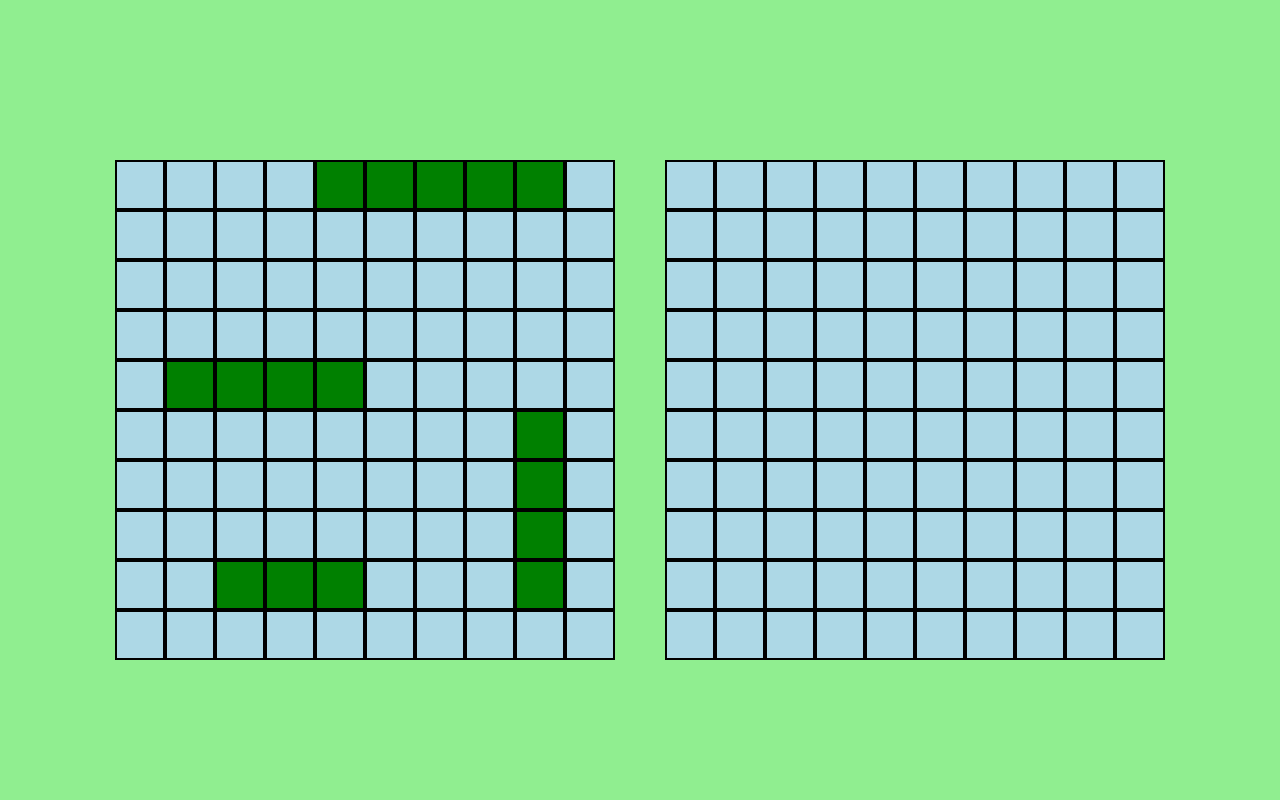
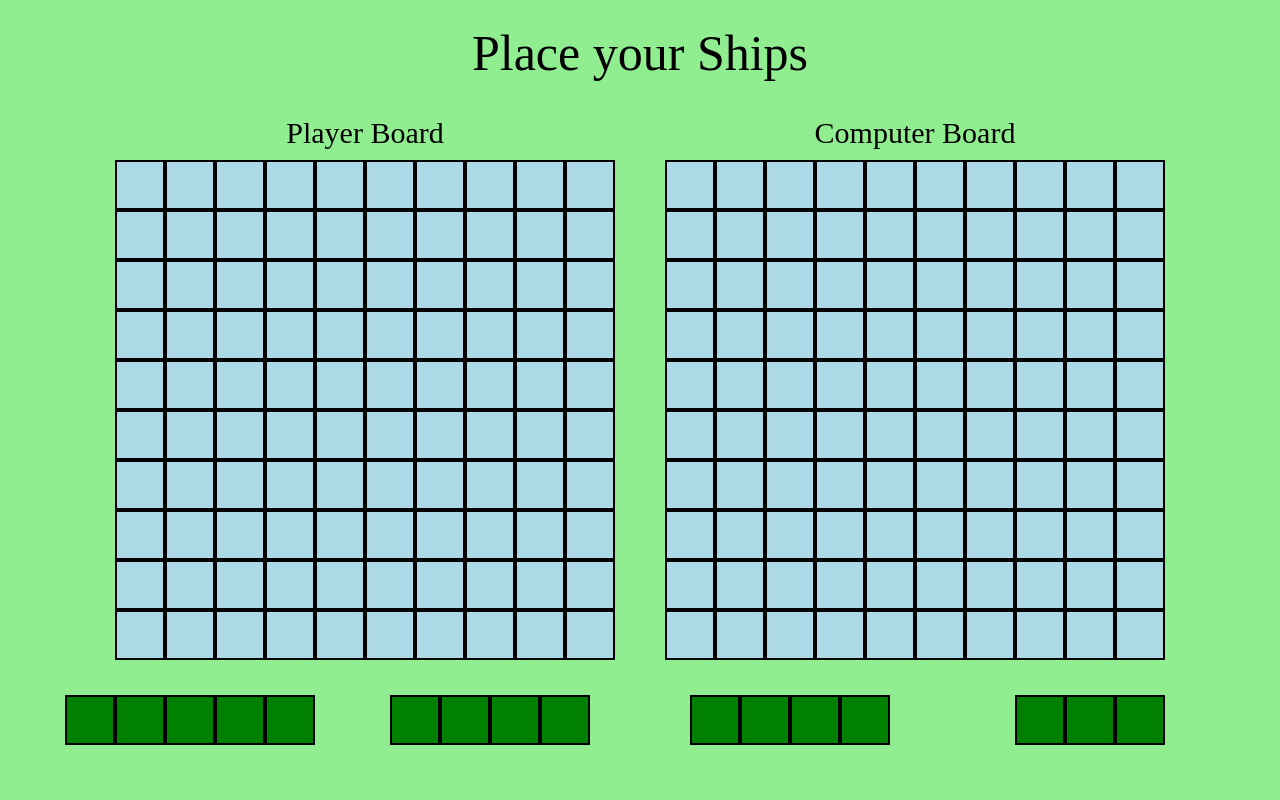
Before and after one commit to moodiesam/battleship, a website built with webpack: page dist/index.html in a window 1280 px wide. Built offline with nearby package versions, Linux system fonts and the light colour scheme.

Commit message:
finalize logic for dragging and dropping ships and fix some styling issues

```diff
--- a/src/dom.js
+++ b/src/dom.js
@@ -1,21 +1,21 @@
-import { playerOne, computer, playerOneBoard, computerBoard } from "./game";
+import { dragDrop } from "./drag-and-drop";
+import { playerOne, computer, playerOneBoard, computerBoard, ships } from "./game";
+
 
 function renderPlayerBoard(board) {
+
+    clearPlayerGameboard()
+
     //render player board
 
     const playerGameboard = document.getElementById('playerGameboard');
+    let cellID = 0;
 
     board.boardInfo.forEach((cell) => {
         const newCell = document.createElement('div');
         newCell.classList.add('cell');
-
-        //for each boardinfo, create div and attach it to board in html
-        //add classes for...
-        //1. empty
-        //2. occupied
-        //3. empty and hit
-        //4. occupied and hit
-        //5. ship sunk
+        newCell.classList.add('playerCell');
+        newCell.id = cellID;
 
         if (cell.ship === null && cell.hit === true) {
             newCell.textContent = 'X';
@@ -27,8 +27,13 @@ function renderPlayerBoard(board) {
             newCell.classList.add('occupiedCell')
         } else {newCell.classList.add('emptyCell')}
 
+        cellID++;
         playerGameboard.appendChild(newCell);
     })
+
+    renderDroppableShips()
+
+    dragDrop(ships);
 };
 
 function clearPlayerGameboard() {
@@ -39,8 +44,12 @@ function clearPlayerGameboard() {
 };
 
 function renderComputerBoard(board) {
+
+    clearComputerGameboard()
+
     const computerGameboard = document.getElementById('computerGameboard');
-    let cellID = 0
+    let cellID = 0;
+
     board.boardInfo.forEach((cell) => {
         const newCell = document.createElement('div');
         newCell.classList.add('cell');
@@ -57,21 +66,13 @@ function renderComputerBoard(board) {
             newCell.classList.add('emptyCell');
         }
 
-        //clear computer board
-
-        function clearComputerGameboard() {
-            const computerGameboard = document.getElementById('computerGameboard');
-            while (computerGameboard.firstChild) {
-                computerGameboard.firstChild.remove();
-            }
-        };
 
         //create event for turn
         if (computerBoard.allShipsSunk() === true || playerOneBoard.allShipsSunk() === true) {}
         else if (cell.hit === false) {
+
             newCell.addEventListener("click", e => {
                 board.receiveAttack(e.target.id)
-                clearComputerGameboard();
                 renderComputerBoard(board);
                 declareWinner(computerBoard)
 
@@ -89,6 +90,69 @@ function renderComputerBoard(board) {
     })
 };
 
+function clearComputerGameboard() {
+    const computerGameboard = document.getElementById('computerGameboard');
+    while (computerGameboard.firstChild) {
+        computerGameboard.firstChild.remove();
+    }
+};
+
+function renderDroppableShips() {
+
+    clearDroppableShips();
+
+    //grab display box
+    const shipOptionsDiv = document.querySelector('.shipOptions');
+    //for each ship...
+    for (let i=0; i<ships.length; i++) {
+        //create div
+        const newShipDisplay = document.createElement('div')
+        //add displayShip, draggable and ship classes
+        newShipDisplay.classList.add('displayShip');
+
+        //if ship[i] doesn't exists in playerOneBoard.shipInfo, add draggable
+        if (playerOneBoard.shipInfo.indexOf(ships[i]) === -1) {
+            newShipDisplay.classList.add('draggable');
+            newShipDisplay.setAttribute('draggable', 'true');
+        } else {
+            newShipDisplay.classList.add('dropped')
+        };
+
+        newShipDisplay.classList.add('ship');
+        newShipDisplay.setAttribute('id', `${i}`)
+
+
+        for (let s=0; s<ships[i].length; s++) {
+            const newShipCell = document.createElement('div');
+            newShipCell.classList.add('cell');
+            newShipCell.classList.add('occupiedCell');
+            newShipDisplay.appendChild(newShipCell)
+        }
+
+        shipOptionsDiv.appendChild(newShipDisplay)
+    }
+
+    //if all ships are dropped, render computer board to start game
+
+    if (playerOneBoard.shipInfo.length === ships.length) {
+
+        //Instruct to attack on computer's board
+
+        const banner = document.querySelector('.banner');
+        banner.innerHTML = 'Attack!';
+
+        renderComputerBoard(computerBoard);
+    }
+
+}
+
+function clearDroppableShips() {
+    const shipOptionsDiv = document.querySelector('.shipOptions')
+    while (shipOptionsDiv.firstChild) {
+        shipOptionsDiv.firstChild.remove();
+    }
+}
+
 function declareWinner(board) {
     if (board.allShipsSunk() === true) {
         const winningMessage = document.getElementById('winningMessage');
@@ -98,7 +162,12 @@ function declareWinner(board) {
     } else return;
 }
 
+//Drag and Drop function to place ship and render board with it.
+
+
+
 export {
     renderPlayerBoard,
-    renderComputerBoard
+    renderComputerBoard,
+    clearPlayerGameboard
 }
--- a/src/drag-and-drop.js
+++ b/src/drag-and-drop.js
@@ -1,20 +1,84 @@
 //create the logic for placing ships on player's board with drag and drop
 
-function dragAndDrop() {
-    //variables for both draggable options and container to drag into
 
-    //eventlisteners for each draggable
-        //"dragstart" and add "dragging" class
+import { playerOneBoard } from "./game";
+import {  renderPlayerBoard } from "./dom";
 
-        //"dragend" and remove "dragging" class
+function createDropListeners() {
+    let dropSpot
+    const dropLocations = document.querySelectorAll('.playerCell');
 
-    //eventlisteners for each container spot
-        //"dragover" to know where we are dragging it over
-        //event 'e' e.preventdefault()
-        //select draggable using dragging class
+    dropLocations.forEach(location => {
+        location.addEventListener('dragover', (e) => {
+            e.preventDefault();
+            dropSpot = Number(location.id)
+        })
+    })
 }
 
-function getDragAfterElement(cell,) {
-    //might need to seperate cell numbers in order to find x and y mouse coordinates
-    //
+function dragDrop(ships) {
+
+    const draggables = document.querySelectorAll(`.draggable`);
+    const dropLocations = document.querySelectorAll('.playerCell');
+    let dropSpot;
+
+    dropLocations.forEach(location => {
+        location.addEventListener('dragover', (e) => {
+            e.preventDefault();
+            dropSpot = Number(location.id)
+        })
+    })
+
+    draggables.forEach(draggable => {
+        draggable.addEventListener('dragstart', () => {
+            draggable.classList.add('dragging');
+        })
+
+
+        draggable.addEventListener('dragend', () => {
+            playerOneBoard.placeShip(ships[draggable.id], dropSpot);
+            draggable.classList.remove(`draggable`)
+            draggable.setAttribute('draggable', 'false')
+            draggable.classList.remove('dragging');
+            renderPlayerBoard(playerOneBoard);
+
+        })
+    })
 }
+
+// function dragDrop(ships) {
+
+//     const draggables = document.querySelectorAll(`.draggable`);
+//     const dropLocations = document.querySelectorAll('.playerCell');
+
+
+//     draggables.forEach(draggable => {
+//         draggable.addEventListener('dragstart', () => {
+//             draggable.classList.add('dragging');
+//         })
+
+//         draggable.addEventListener('dragend', () => {
+//             // playerOneBoard.placeShip(ships[draggable.id], dropSpot);
+//             // draggable.classList.remove(`draggable`)
+//             // draggable.setAttribute('draggable', 'false')
+//              draggable.classList.remove('dragging');
+//             // clearPlayerGameboard(playerOneBoard);
+//             // renderPlayerBoard(playerOneBoard);
+//         })
+//     })
+
+//     dropLocations.forEach(location => {
+//         location.addEventListener('dragover', (e) => {
+//             e.preventDefault();
+//             const dropSpot = getDropLocation(location)
+//             const draggable = document.querySelector('.dragging');
+//             playerOneBoard.placeShip(ships[draggable.id], dropspot);
+//         })
+//     })
+
+//     function getDropLocation(location) {
+
+//     }
+// }
+
+export { dragDrop }
--- a/src/game.js
+++ b/src/game.js
@@ -2,8 +2,10 @@ import Ship from './ship'
 import Gameboard from './gameboard'
 import Player from './player'
 import { renderPlayerBoard, renderComputerBoard } from './dom';
+import { dragDrop } from './drag-and-drop';
 
 let playerOne, computer, playerOneBoard, computerBoard;
+let ships = [];
 
 const game = () => {
     //create players
@@ -21,44 +23,40 @@ const game = () => {
     //create the four ships that will be used
 
     const carrier = new Ship('carrier', 5);
+    ships.push(carrier);
     const cruiser = new Ship('cruiser', 4);
+    ships.push(cruiser);
     const fighter = new Ship('fighter', 4);
+    ships.push(fighter);
     const turbo = new Ship('turbo', 3);
+    ships.push(turbo);
 
     //place the four ships onto each board
 
-    playerOneBoard.placeShip(carrier, 4);
-    playerOneBoard.placeShip(cruiser, 41);
-    playerOneBoard.placeShip(fighter, 58, true);
-    playerOneBoard.placeShip(turbo, 82);
+    //playerOneBoard.placeShip(carrier, 4);
+    //playerOneBoard.placeShip(cruiser, 41);
+    //playerOneBoard.placeShip(fighter, 58, true);
+    //playerOneBoard.placeShip(turbo, 82);
 
-    computerBoard.placeShip(carrier, 14);
-    computerBoard.placeShip(cruiser, 21);
-    computerBoard.placeShip(fighter, 18, true);
-    computerBoard.placeShip(turbo, 96);
+    computerBoard.placeShip(ships[0], 14);
+    computerBoard.placeShip(ships[1], 21);
+    computerBoard.placeShip(ships[2], 18, true);
+    computerBoard.placeShip(ships[3], 96);
 
     renderPlayerBoard(playerOneBoard);
+
     renderComputerBoard(computerBoard);
 
-    //EACH TURN
 
-
-
-    //1. player attacks coordinates XX
-    //2. receive attack XX
-    //3. rerender gameboard XX
-
-    //4.computer attacks
-    //5. receive attack
-    //6. rerender gameboard
 
     return {
         playerOne,
         playerOneBoard,
         computer,
-        computerBoard
+        computerBoard,
+        ships
     }
 
 };
 
-export { game, playerOne, computer, playerOneBoard, computerBoard };
+export { game, playerOne, computer, playerOneBoard, computerBoard, ships };
--- a/src/gameboard.js
+++ b/src/gameboard.js
@@ -41,6 +41,7 @@ class Gameboard {
         } else {
             this.boardInfo[coordinates].hit = true;
             this.shipInfo[shipIndex].hit();
+            this.shipInfo[shipIndex].isSunk();
         };
 
     };
--- a/src/index.js
+++ b/src/index.js
@@ -4,4 +4,5 @@ import './style.css';
 import { game } from './game';
 
 
+
 game();
--- a/src/style.css
+++ b/src/style.css
@@ -8,10 +8,27 @@ body {
     background-color: lightgreen;
 }
 
+.header {
+    display: grid;
+    grid-template-columns: repeat(2, 500px);
+    grid-template-rows: 2fr 1fr;
+    align-items: center;
+    justify-items: center;
+    justify-content: center;
+    column-gap: 50px;
+}
+
 .banner {
     display: grid;
+    grid-column-start: 1;
+    grid-column-end: 3;
     align-items: center;
     justify-items: center;
+    font-size: 50px;
+}
+
+.gameboardHeader {
+    font-size: 30px;
 }
 
 .winner {
@@ -40,6 +57,7 @@ body {
 
 .cell {
     border: solid black 2px;
+    width: 46px;
 }
 
 .emptyCell {
@@ -67,3 +85,27 @@ body {
 .hitShip {
     background-color: red;
 }
+
+.shipOptions {
+    display: grid;
+    grid-auto-columns: 300px;
+    grid-auto-flow: column;
+    justify-content: center;
+    align-items: center;
+    justify-items: center;
+}
+
+.displayShip {
+    display: grid;
+    grid-auto-flow: column;
+    height: 50px;
+
+}
+
+.dropped {
+    opacity: .5;
+}
+
+.displayShip.dragging {
+    opacity: .5;
+}
```
Also changed, not shown: dist/index.html, 1 other file.
